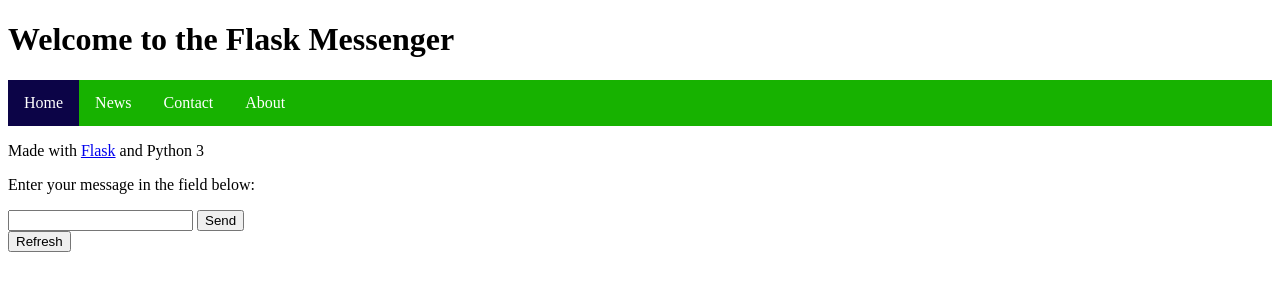
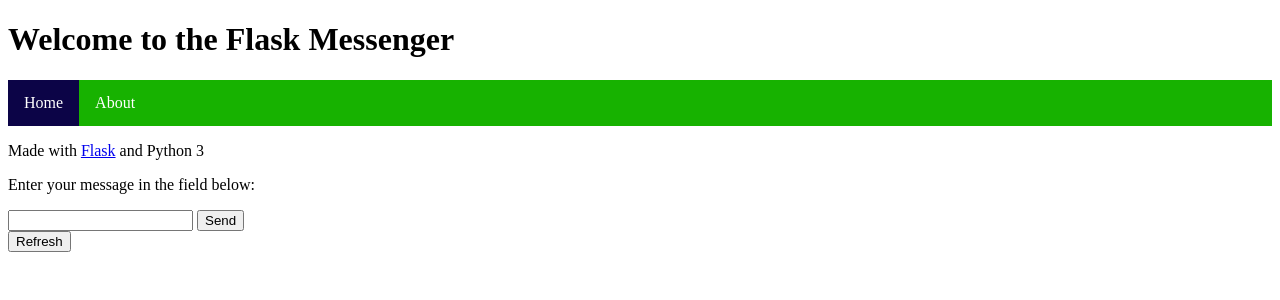
Before and after one commit to Adoria298/fez, a Flask app: page / in a window 1280 px wide. Shown: the top 300 px of the page. Run offline with Flask 2, Linux system fonts and the light colour scheme.

Commit message:
updated navbar
removed the news and contact buttons

```diff
--- a/templates/index.html
+++ b/templates/index.html
@@ -9,9 +9,7 @@
 	<nav>
 		<ul class="navbar1">
 		  <li class="navbar2"><a class="active navbar3" href="/">Home</a></li>
-		  <li class="navbar2"><a href="#news" class="navbar3">News</a></li>
-		  <li class="navbar2"><a href="#contact" class="navbar3">Contact</a></li>
-		  <li class="navbar2"><a href="#about" class="navbar3">About</a></li>
+		  <li class="navbar2"><a href="about" class="navbar3">About</a></li>
 		</ul>
 	</nav>
 	<p>Made with <a href="http://flask.pocoo.org/">Flask</a> and Python 3</p>
```
